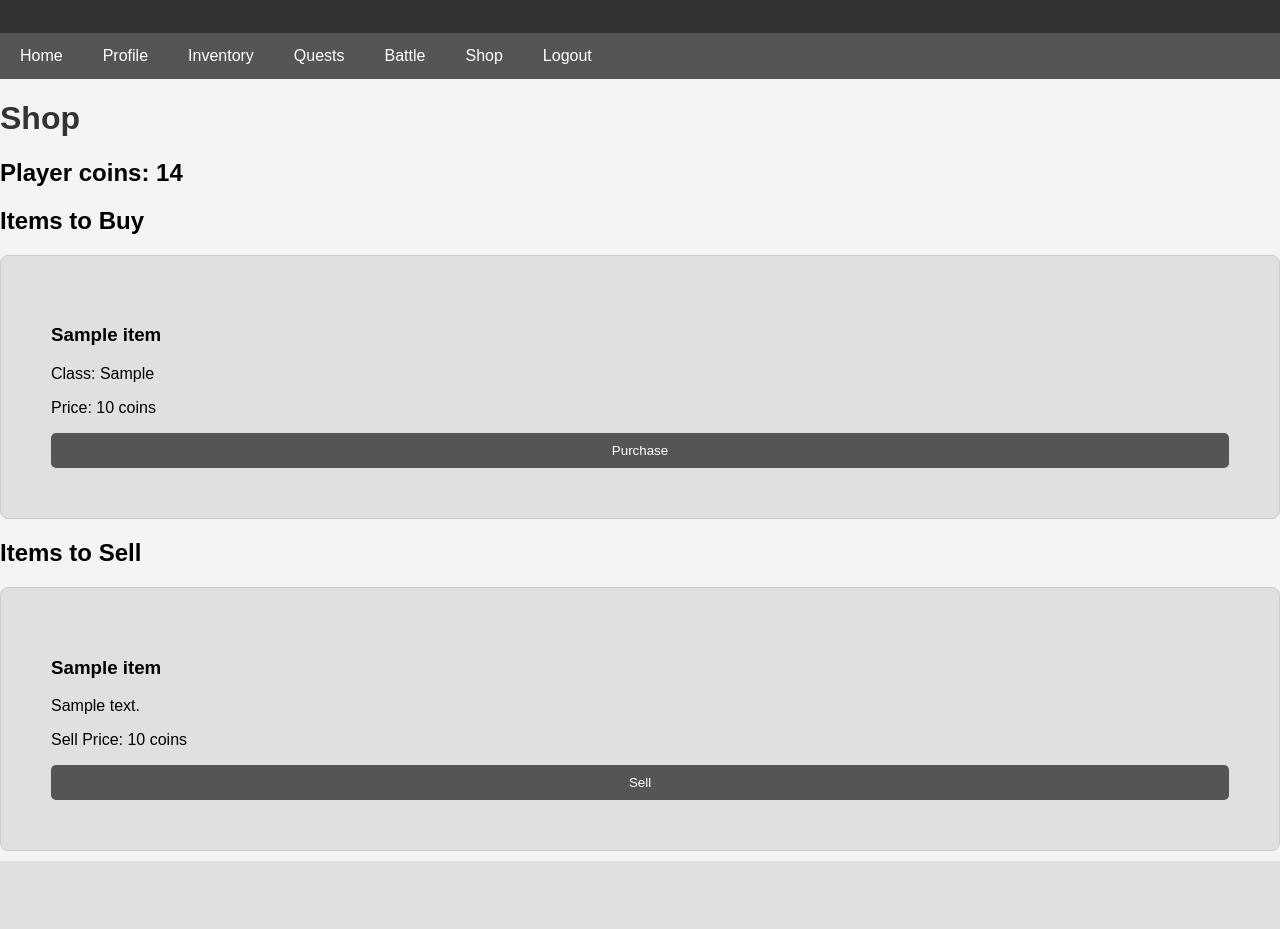
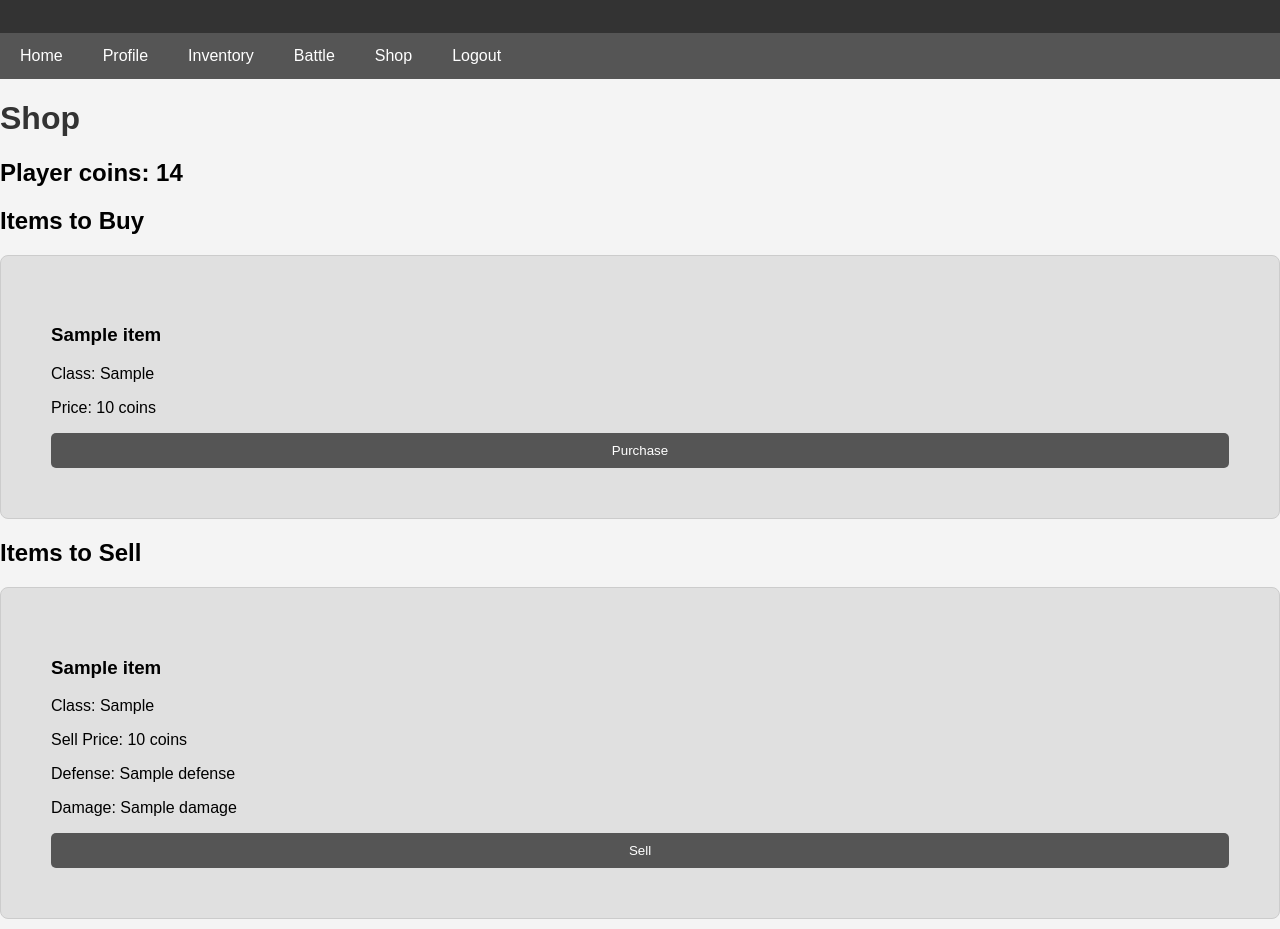
Before and after one commit to JanusMadsen/djangoRPG, a Django app: template RPG/templates/shop.html in a window 1280 px wide. Shown: the part 67-996 px from the top of the page. Before the commit the page ends 928 px from the top, so only its background shows below. Run offline with Django 4.2, Linux system fonts and the light colour scheme; data comes from the database, SQL or seed files in the repository; tables that the repository leaves empty hold one stand-in row (values such as "Sample post"); the template is opened without the code that fills it: values that come from a table or form of the project are taken from there, most other values are stand-ins (such as "Sample title", 1, 10 or a date in 2020).

Commit message:
Added armor and weapon to battle

```diff
--- a/RPG/models.py
+++ b/RPG/models.py
@@ -1,7 +1,7 @@
+import random
 from django.db import models
 from django.contrib.auth.models import User
-from RPG.functions import dice_roll
-
+from RPG.functions import dice_roll  # Assuming you already have a dice roll function
 
 # Base Item model
 class Item(models.Model):
@@ -15,12 +15,12 @@ class Item(models.Model):
         # Add more item types here
     ])
     defense = models.IntegerField(null=True, blank=True)  # Optional defense stat
-    attack = models.IntegerField(null=True, blank=True)   # Optional attack stat
+    damage = models.CharField(max_length=10, null=True, blank=True)  # Weapon damage, e.g., "1d8" for weapons
 
     def __str__(self):
         return self.name
 
-        # Method to check if an item is armor
+    # Method to check if an item is armor
     def is_armor(self):
         return self.item_type == 'armor'
 
@@ -31,7 +31,7 @@ class Item(models.Model):
 # The main player model
 class player_model(models.Model):
     user = models.OneToOneField(User, on_delete=models.CASCADE, default=1)
-    name = models.CharField(max_length=100,  default="Placeholder")
+    name = models.CharField(max_length=100, default="Placeholder")
     Strength = models.IntegerField(default=10)
     Dexterity = models.IntegerField(default=10)
     AC = models.IntegerField(default=10)  # Armor Class
@@ -39,21 +39,55 @@ class player_model(models.Model):
     coins = models.IntegerField(default=10)
     is_in_combat = models.BooleanField(default=False)  # Track combat status
 
-    # New fields for equipped items
+    # Equipped items
     equipped_armor = models.ForeignKey(Item, null=True, blank=True, on_delete=models.SET_NULL, related_name='equipped_armor', limit_choices_to={'item_type': 'armor'})
     equipped_weapon = models.ForeignKey(Item, null=True, blank=True, on_delete=models.SET_NULL, related_name='equipped_weapon', limit_choices_to={'item_type': 'weapon'})
 
     def __str__(self):
         return f"{self.user.username}'s Character"
 
+    def get_total_ac(self):
+        """Calculate total AC with equipped armor bonuses."""
+        armor_bonus = self.equipped_armor.defense if self.equipped_armor else 0
+        return self.AC + armor_bonus
+
+    def roll_damage(self, damage_string):
+        """Rolls dice based on a D&D style damage string, e.g., '1d8'."""
+        if not damage_string:
+            return 0
+        try:
+            num_dice, dice_sides = map(int, damage_string.lower().split('d'))
+            return sum(random.randint(1, dice_sides) for _ in range(num_dice))
+        except (ValueError, TypeError):
+            return 0
+
     def attack(self, target):
-        # Basic attack logic
+        """Performs an attack on a target, applying critical and self-damage rules."""
         dice_roll_value = dice_roll(20)
-        if  dice_roll_value >= target.AC:  # Simulate dice roll
-            damage_dealt = 2
+
+        # Check for equipped weapon damage or default to 1d4
+        weapon_damage = self.equipped_weapon.damage if self.equipped_weapon else "1d4"
+
+        if dice_roll_value == 20:
+            # Critical hit: double the damage
+            damage_dealt = self.roll_damage(weapon_damage) * 2
             target.HP -= damage_dealt
             return (damage_dealt, dice_roll_value)
-        return (0, dice_roll_value)  # Always return a tuple: (damage, dice_roll)
+
+        elif dice_roll_value == 1:
+            # Self-damage on a roll of 1
+            self.HP -= 1
+            return (0, dice_roll_value)
+
+        elif dice_roll_value >= target.AC:
+            # Normal hit
+            damage_dealt = self.roll_damage(weapon_damage)
+            target.HP -= damage_dealt
+            return (damage_dealt, dice_roll_value)
+
+        # Miss if roll is below target AC
+        return (0, dice_roll_value)
+
 
 # Inventory model for managing player's items
 class Inventory(models.Model):
@@ -84,7 +118,7 @@ class goblin(models.Model):
     def attack(self, target):
         # Basic attack logic
         dice_roll_value = dice_roll(20)
-        if  dice_roll_value >= target.AC:  # Simulate dice roll
+        if  dice_roll_value >= target.get_total_ac():  # Simulate dice roll
             damage_dealt = 2
             target.HP -= damage_dealt
             return (damage_dealt, dice_roll_value)
--- a/RPG/templates/inventory.html
+++ b/RPG/templates/inventory.html
@@ -16,8 +16,7 @@
         <a href="{% url 'main' %}">Home</a>
         <a href="{% url 'update_profile' %}">Profile</a>
         <a href="{% url 'inventory' %}">Inventory</a>
-        <a href="#">Quests</a>
-        <a href="{% url 'battle' %}">Battle</a>
+        <a href="{% url 'start_battle' %}">Battle</a>
         <a href="{% url 'shop' %}">Shop</a>
         <a href="{% url 'logout' %}">Logout</a>
     </nav>
--- a/RPG/templates/main.html
+++ b/RPG/templates/main.html
@@ -17,8 +17,7 @@
     <a href="{% url 'main' %}">Home</a>
     <a href="{% url 'update_profile' %}">Profile</a>
     <a href="{% url 'inventory' %}">Inventory</a>
-    <a href="#">Quests</a>
-    <a href="{% url 'battle' %}">Battle</a>
+    <a href="{% url 'start_battle' %}">Battle</a>
     <a href="{% url 'shop' %}">Shop</a>
     <a href="{% url 'logout' %}">Logout</a>
 </nav>
--- a/RPG/templates/shop.html
+++ b/RPG/templates/shop.html
@@ -16,8 +16,7 @@
         <a href="{% url 'main' %}">Home</a>
         <a href="{% url 'update_profile' %}">Profile</a>
         <a href="{% url 'inventory' %}">Inventory</a>
-        <a href="#">Quests</a>
-        <a href="{% url 'battle' %}">Battle</a>
+        <a href="{% url 'start_battle' %}">Battle</a>
         <a href="{% url 'shop' %}">Shop</a>
         <a href="{% url 'logout' %}">Logout</a>
     </nav>
@@ -48,8 +47,10 @@
         {% for item in items_to_sell %}
             <div class="item">
                 <h3>{{ item.name }}</h3>
-                <p>{{ item.description }}</p>
+                <p>Class: {{ item.item_type }}</p>
                 <p>Sell Price: {{ item.sell_price }} coins</p>
+                <p>{% if item.defense %}Defense: {{ item.defense }}{% endif %}</p>
+                <p>{% if item.damage %}Damage: {{ item.damage }}{% endif %}</p>
                 <form method="POST" action="{% url 'sell_item' item.id %}">
                     {% csrf_token %}
                     <button type="submit">Sell</button>
--- a/RPG/templates/update_profile.html
+++ b/RPG/templates/update_profile.html
@@ -17,8 +17,7 @@
     <a href="{% url 'main' %}">Home</a>
     <a href="{% url 'update_profile' %}">Profile</a>
     <a href="{% url 'inventory' %}">Inventory</a>
-    <a href="#">Quests</a>
-    <a href="{% url 'battle' %}">Battle</a>
+    <a href="{% url 'start_battle' %}">Battle</a>
     <a href="{% url 'shop' %}">Shop</a>
     <a href="{% url 'logout' %}">Logout</a>
 </nav>
--- a/RPG/views.py
+++ b/RPG/views.py
@@ -188,6 +188,8 @@ def battle_simulator(request):
     player_damage = None
     monster_diceroll = None
     monster_damage = None
+    player_AC = player.get_total_ac()
+    monster_AC = monster.AC
     message = ""
 
     # Ensure player HP and monster HP are initialized in battle_state
@@ -217,7 +219,7 @@ def battle_simulator(request):
         if not battle_state['player_turn'] and 'monster_hp' in battle_state and battle_state['monster_hp'] > 0:
             monster_damage, monster_diceroll = monster.attack(player)
             battle_state['player_hp'] -= monster_damage
-            message += f" {monster.name} dealt {monster_damage} damage to you! {monster_diceroll}"
+            message += f" {monster.name} dealt {monster_damage} damage to you!"
 
             # Check if the player is defeated
             if battle_state['player_hp'] <= 0:
@@ -238,6 +240,8 @@ def battle_simulator(request):
         'player_damage': player_damage,
         'monster_diceroll': monster_diceroll,
         'monster_damage': monster_damage,
+        'player_AC': player_AC,
+        'monster_AC': monster_AC,
         'message': message,
         'player_turn': battle_state['player_turn']  # Use the player's turn status from the session
     }
```
Also changed, not shown: RPG/templates/battle.html (+7 -10 lines), RPG/migrations/0020_remove_item_attack_item_damage.py (added), db.sqlite3.
